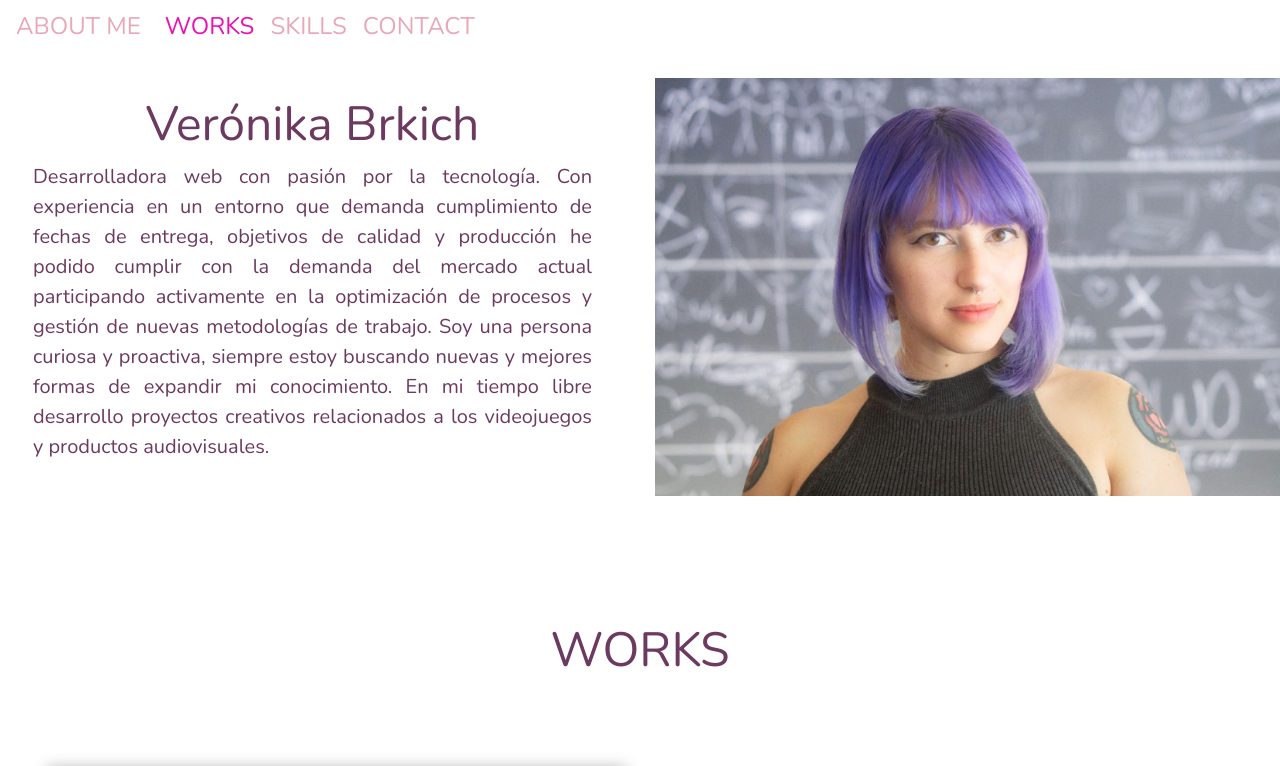
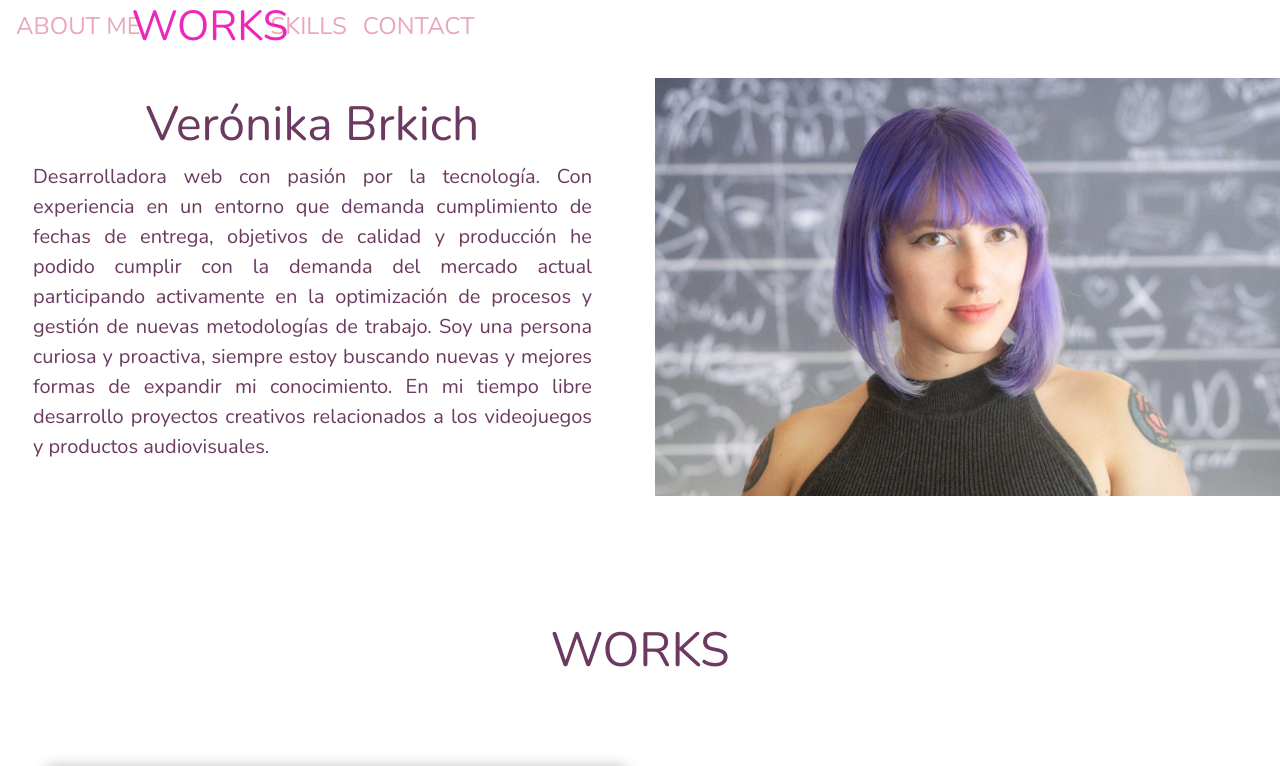
Before and after one commit to Veronidas/Portfolio, a plain HTML site: page src/index.html in a window 1280 px wide. In both pictures the pointer is over the item "WORKS". Shown: the top 766 px of the page. Drawn offline with nearby package versions, Linux system fonts and the light colour scheme.

Commit message:
nuevo efecto hover en skills

```diff
--- a/src/Portfolio.css
+++ b/src/Portfolio.css
@@ -85,3 +85,12 @@ footer a:hover {
 .picture {
 	box-shadow: 0px 0px 15px 1px rgba(0, 0, 0, 0.30);
 }
+
+li {
+    transition: all ease 500ms;
+}
+li:hover{
+    transform: scale(1.75);
+	opacity: 0.9;
+	color: purple;
+}
```
